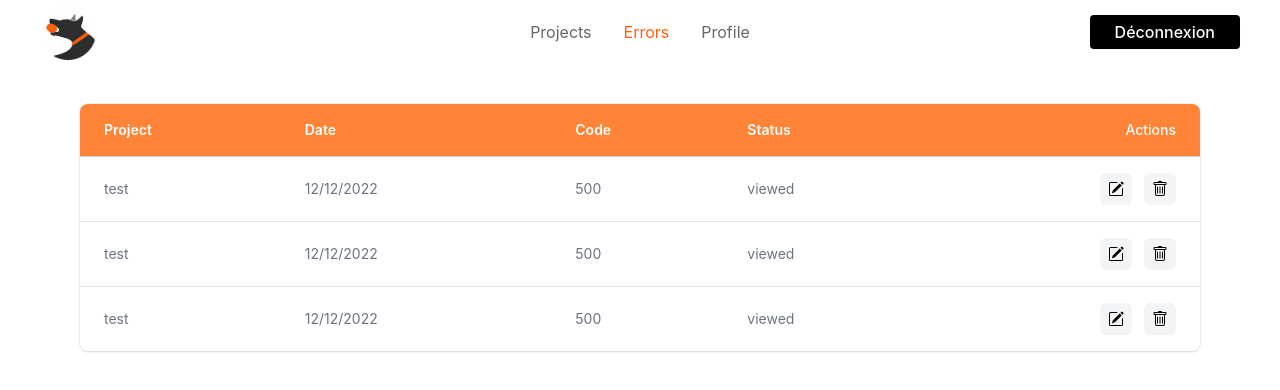
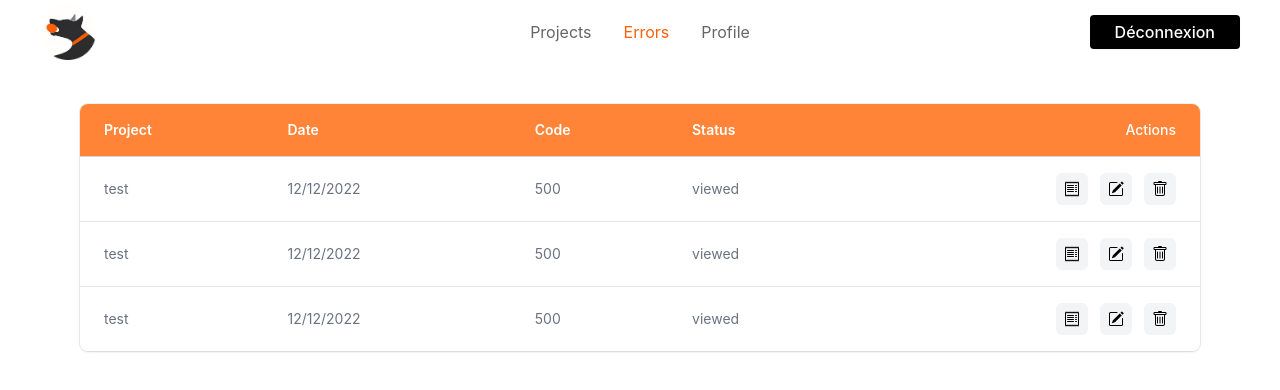
Before and after one commit to Oui-Dev/Dogger, a React (Create React App) app in the folder web-app/: page /errors in a window 1280 px wide. Shown: the top 390 px of the page. Built offline with nearby package versions, Linux system fonts and the light colour scheme.

Commit message:
update default value

```diff
--- a/web-app/src/Components/Molecules/Table/Table.jsx
+++ b/web-app/src/Components/Molecules/Table/Table.jsx
@@ -18,7 +18,7 @@ export default function Table({ ...props }) {
         return props.actions.length > 0;
     }
     const actionHover = (action) => {
-        return action.hover ?? 'hover:text-red-500';
+        return action.hover ?? 'hover:text-dogger-orange-400';
     }
 
     return (
--- a/web-app/src/Pages/Errors/List.jsx
+++ b/web-app/src/Pages/Errors/List.jsx
@@ -1,5 +1,5 @@
 import Table from '../../Components/Molecules/Table/Table';
-import { BsPencilSquare, BsTrash } from 'react-icons/bs';
+import { BsPencilSquare, BsTrash, BsReceipt } from 'react-icons/bs';
 
 export default function ErrorsList() {
     const data = [
@@ -14,8 +14,9 @@ export default function ErrorsList() {
             tableKeys={['project', 'date', 'code', 'status']}
             data={data}
             actions={[
-                { name: 'Edit', link: '/projects/edit', icon: <BsPencilSquare />, hover: 'hover:text-dogger-orange-400' },
-                { name: 'Delete', link: '/projects/delete', icon: <BsTrash /> }
+                { name: 'Show', link: '/projects/details', icon: <BsReceipt /> },
+                { name: 'Edit', link: '/projects/edit', icon: <BsPencilSquare /> },
+                { name: 'Delete', link: '/projects/delete', icon: <BsTrash />, hover: 'hover:text-red-500' }
             ]}
         />
     );
--- a/web-app/src/Pages/Projects/List.jsx
+++ b/web-app/src/Pages/Projects/List.jsx
@@ -14,8 +14,8 @@ export default function ProjectsList() {
             tableKeys={['name', 'created_at']}
             data={data}
             actions={[
-                { name: 'Edit', link: '/projects/edit', icon: <BsPencilSquare />, hover: 'hover:text-dogger-orange-400' },
-                { name: 'Delete', link: '/projects/delete', icon: <BsTrash /> }
+                { name: 'Edit', link: '/projects/edit', icon: <BsPencilSquare /> },
+                { name: 'Delete', link: '/projects/delete', icon: <BsTrash />, hover: 'hover:text-red-500' }
             ]}
         />
     );
```
